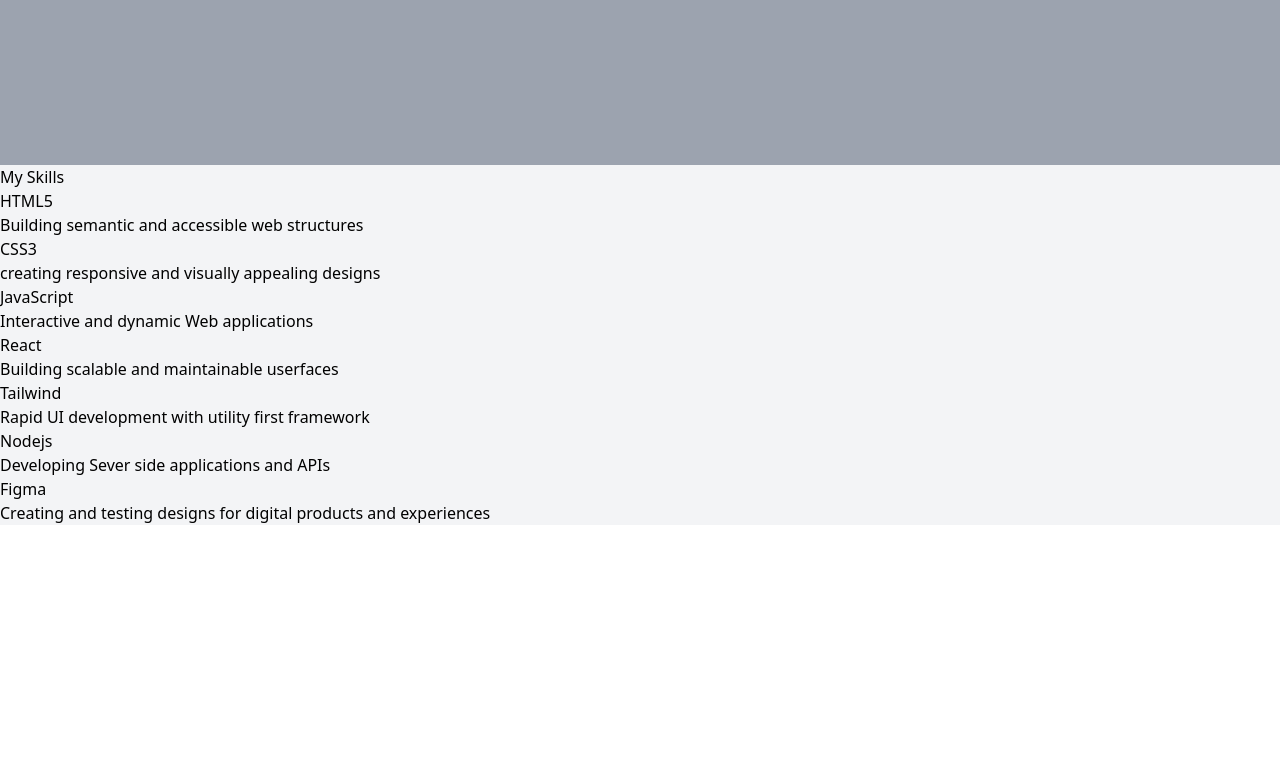
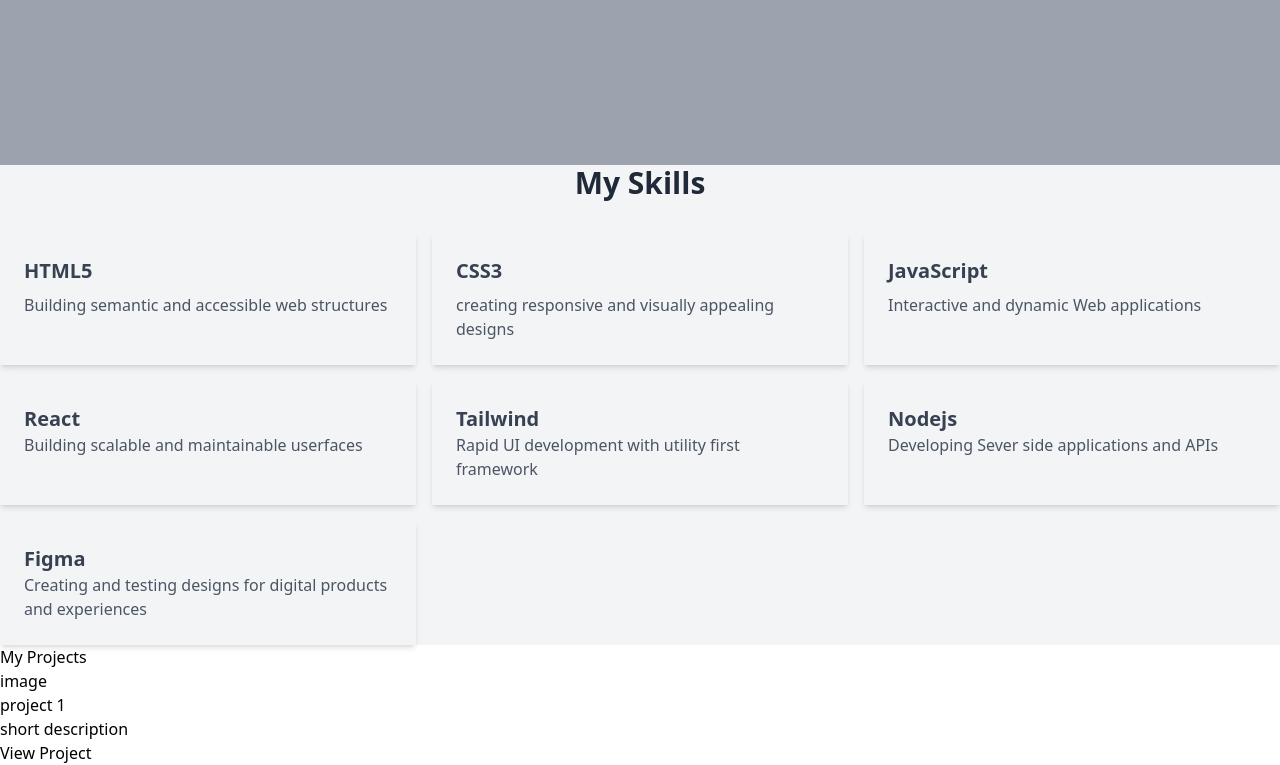
Before and after one commit to CindyFoli/My-Portfolio, a plain HTML site: page index.html in a window 1280 px wide. Shown: the part 1239-2004 px from the top of the page. Before the commit the page ends 1764 px from the top, so only its background shows below. Drawn offline with nearby package versions, Linux system fonts and the light colour scheme.

Commit message:
add skills section

```diff
--- a/index.html
+++ b/index.html
@@ -76,16 +76,7 @@
     </section>
     <nav>
       <div>
-        <!-- <div>logo</div> -->
-        <!-- <ul>
-          <li>HOME</li>
-          <li>Professional summary</li>
-          <li>Skills</li>
-          <li>Experiences</li>
-          <li>Project gallery</li>
-          <li>Contact information</li>
-          <li>Resume/CV download</li>
-        </ul> -->
+
       </div>
     </nav>
   </body>
@@ -102,11 +93,10 @@
         <div class="container mx-auto flex justify-between items-center">
             <img class="h-24 w-auto" src="./images/Cindy_Foli-removebg-preview.png" alt="Cindy Foli">
 
-            <div class="hidden md:flex space-x-4 nav-links" id="navLinks">
+            <div class="hidden md:flex gap-4 mt-2 space-x-4 nav-links" id="navLinks">
                 <a href="#" class="hover:text-gray-600">Home</a>
                 <a href="#" class="hover:text-gray-600">About</a>
                 <a href="#" class="hover:text-gray-600">Skills</a>
-                <a href="#" class="hover:text-gray-600">Experiences</a>
                 <a href="#" class="hover:text-gray-600">Project Gallery</a>
                 <a href="#" class="hover:text-gray-600">Contact</a>
               </div>
@@ -117,24 +107,29 @@
                 </svg>
             </button>
         </div>
-        <div id="mobileNavLinks" class="hidden md:hidden mt-2 space-y-2">
+        <!-- <div id="nav-links" class="hidden md:hidden mt-2 space-y-2">
             <a href="#" class="block hover:text-gray-600">Home</a>
             <a href="#" class="block hover:text-gray-600">About</a>
             <a href="#" class="block hover:text-gray-600">Services</a>
             <a href="#" class="block hover:text-gray-600">Contact</a>
-        </div>
+        </div> -->
     </nav>
 
-    <!-- <script>
-        const menuButton = document.getElementById('menuButton');
-        const navLinks = document.getElementById('navLinks');
-        const mobileNavLinks = document.getElementById('mobileNavLinks');
+<!-- <div class="relative inline-block text-left"> -->
+  <!-- Dropdown Button -->
+  <!-- <button id="dropdownButton" class="bg-blue-500 text-white px-4 py-2 rounded-md focus:outline-none">
+    Options
+  </button> -->
 
-        menuButton.addEventListener('click', () => {
-            mobileNavLinks.classList.toggle('hidden');
-        });
-
-    </script> -->
+  <!-- Dropdown Menu -->
+  <!-- <div id="dropdownMenu" class="hidden absolute right-0 mt-2 w-56 rounded-md shadow-lg bg-white ring-1 ring-black ring-opacity-5">
+    <div class="py-1" role="menu" aria-orientation="vertical">
+      <a href="#" class="block px-4 py-2 text-sm text-gray-700 hover:bg-gray-100" role="menuitem">Profile</a>
+      <a href="#" class="block px-4 py-2 text-sm text-gray-700 hover:bg-gray-100" role="menuitem">Settings</a>
+      <a href="#" class="block px-4 py-2 text-sm text-gray-700 hover:bg-gray-100" role="menuitem">Logout</a>
+    </div>
+  </div>
+</div> -->
 
 <section class="bg-gray-400 text-white py-24 px-6 md:inline-flex">
   <div class="text-center my-12">
@@ -148,45 +143,86 @@
 <section class="bg-gray-100">
 <div class="container mx-auto">
 <div>
-<h3>My Skills</h3>
-<div>
-  <div>
-    <h3>HTML5</h3>
-    <p>Building semantic and accessible web structures</p>
+<h3 class="text-3xl font-bold text-center mb-8 text-gray-800">My Skills</h3>
+<div class="grid grid-cols-1 md:grid-cols-2 lg:grid-cols-3 gap-4">
+
+  <!-- <div class="grid grid-cols-3 gap-4">
+    <div class="...">01</div>
+    <div class="...">02</div>
+    <div class="...">03</div>
+    <div class="col-span-2 ...">04</div>
+    <div class="...">05</div>
+    <div class="...">06</div>
+    <div class="col-span-2 ...">07</div>
+  </div> -->
+
+  <!-- <div class="grid grid-flow-col grid-rows-4 gap-4">
+    <div>01</div>
+   ... -->
+    <!-- <div>05</div>
+    <div class="row-span-3 grid grid-rows-subgrid gap-4">
+      <div class="row-start-2">06</div>
+    </div>
+    <div>07</div> -->
+    <!-- ... -->
+    <!-- <div>10</div>
+  </div> -->
+
+
+  <div class="skill-item bg-whitemrounded-lg p-6 shadow-md hover:shadow-lg">
+    <h4 class="text-xl font-semibold mb-2 text-gray-700">HTML5</h4>
+    <p class="text-gray-600">Building semantic and accessible web structures</p>
   </div>
 
-  <div>
-    <h4>CSS3</h4>
-    <p>creating responsive and visually appealing designs</p>
+  <div class="skill-item bg-whitemrounded-lg p-6 shadow-md hover:shadow-lg">
+    <h5 class="text-xl font-semibold mb-2 text-gray-700">CSS3</h5>
+    <p class="text-gray-600">creating responsive and visually appealing designs</p>
   </div>
 
-  <div>
-    <h5>JavaScript</h5>
-    <p>Interactive and dynamic Web applications</p>
+  <div class="skill-item bg-whitemrounded-lg p-6 shadow-md hover:shadow-lg">
+    <h6 class="text-xl font-semibold mb-2 text-gray-700">JavaScript</h6>
+    <p class="text-gray-600">Interactive and dynamic Web applications</p>
   </div>
 
-  <div>
-    <h5>React</h5>
-    <p>Building scalable and maintainable userfaces</p>
+  <div class="skill-item bg-whitemrounded-lg p-6 shadow-md hover:shadow-lg">
+    <h7 class="text-xl font-semibold mb-2 text-gray-700">React</h7>
+    <p class="text-gray-600">Building scalable and maintainable userfaces</p>
   </div>
 
-  <div>
-    <h6>Tailwind</h6>
-    <p>Rapid UI development with utility first framework </p>
+  <div class="skill-item bg-whitemrounded-lg p-6 shadow-md hover:shadow-lg">
+    <h8 class="text-xl font-semibold mb-2 text-gray-700">Tailwind</h8>
+    <p class="text-gray-600">Rapid UI development with utility first framework </p>
   </div>
 
-  <div>
-    <h7>Nodejs</h7>
-    <p>Developing Sever side applications and APIs</p>
+  <div class="skill-item bg-whitemrounded-lg p-6 shadow-md hover:shadow-lg">
+    <h9 class="text-xl font-semibold mb-2 text-gray-700">Nodejs</h9>
+    <p class="text-gray-600">Developing Sever side applications and APIs</p>
   </div>
 
-  <div>
-    <h8>Figma</h8>
-    <p>Creating and testing designs for digital products and experiences</p>
-  </div>
-
+  <div class="skill-item bg-whitemrounded-lg p-6 shadow-md hover:shadow-lg ">
+    <h10 class="text-xl font-semibold mb-2 text-gray-700">Figma</h10>
+    <p class="text-gray-600">Creating and testing designs for digital products and experiences</p>
+</div>
 </div>
 </div>
 </section>
+
+<section>
+  <div>
+    <h2>My Projects</h2>
+    <div>
+      <div>
+        image
+        <div>
+          <h3>project 1</h3>
+          <p>short description</p>
+          <a href="#">View Project</a>
+        </div>
+      </div>
+    </div>
+  </div>
+
+
+</section>
 </body>
 </html>
```
